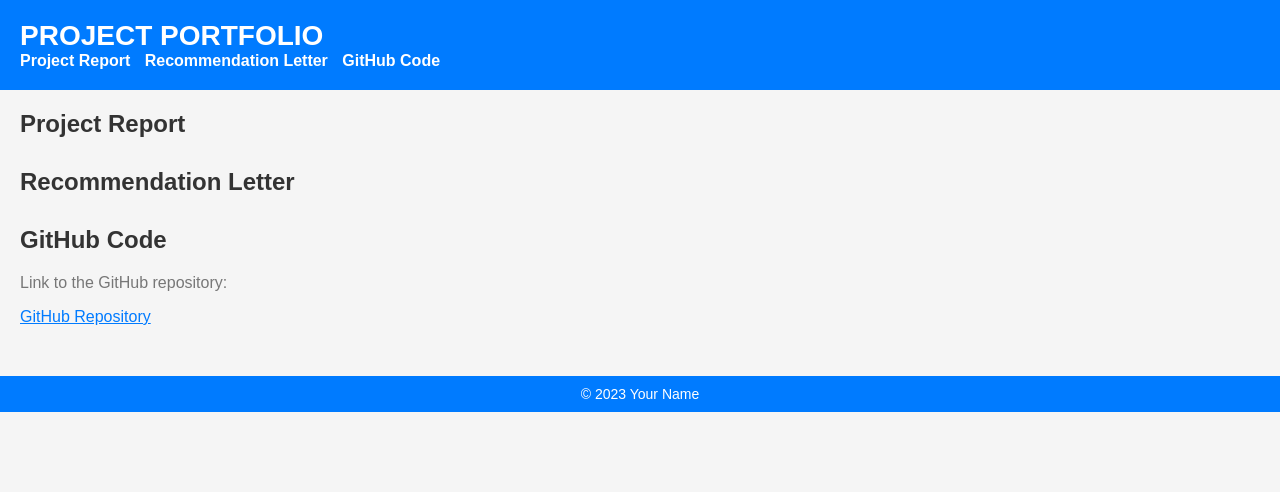
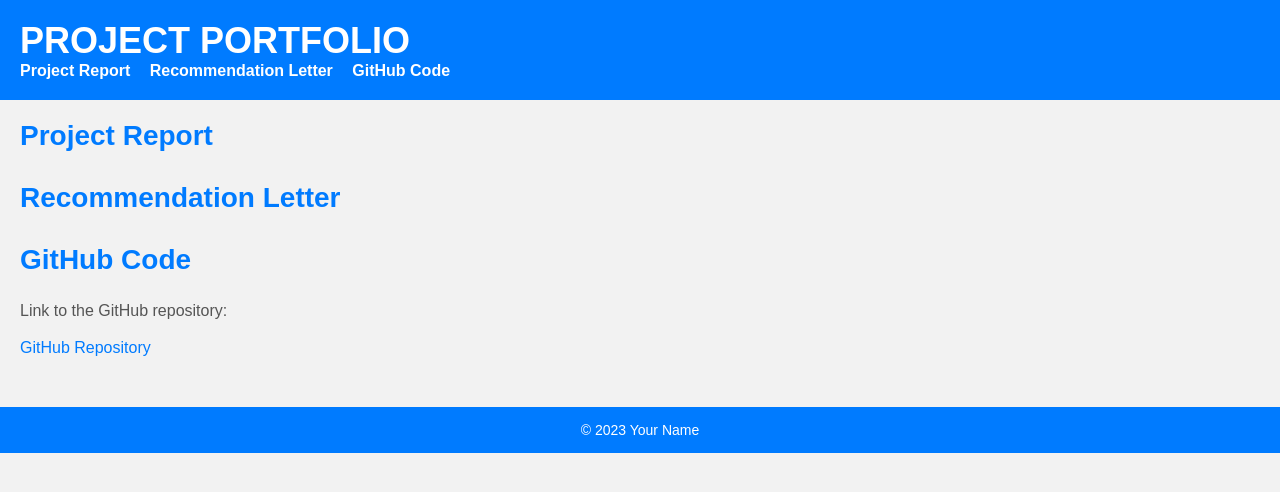
Before and after one commit to gauraviiitg/gauraviiitg.github.io, a plain HTML site: page index.html in a window 1280 px wide. Drawn offline with Linux system fonts and the light colour scheme; a script that the page names is missing.

Commit message:
Update styles.css

```diff
--- a/styles.css
+++ b/styles.css
@@ -2,7 +2,8 @@ body {
   font-family: Arial, sans-serif;
   margin: 0;
   padding: 0;
-  background-color: #f5f5f5;
+  background-color: #f2f2f2;
+  color: #333;
 }
 
 header {
@@ -13,15 +14,16 @@ header {
 
 header h1 {
   margin: 0;
-  font-size: 28px;
+  font-size: 36px;
   text-transform: uppercase;
 }
 
 nav a {
   color: #fff;
   text-decoration: none;
-  margin-right: 10px;
+  margin-right: 15px;
   font-weight: bold;
+  font-size: 16px;
 }
 
 main {
@@ -34,26 +36,32 @@ section {
 
 section h2 {
   margin-top: 0;
-  font-size: 24px;
-  color: #333;
+  font-size: 28px;
+  color: #007bff;
 }
 
 section p {
-  color: #777;
+  color: #555;
+  line-height: 1.5;
 }
 
 a {
   color: #007bff;
+  text-decoration: none;
+}
+
+a:hover {
+  text-decoration: underline;
 }
 
 footer {
   background-color: #007bff;
   color: #fff;
-  padding: 10px;
+  padding: 15px;
   text-align: center;
+  font-size: 14px;
 }
 
 footer p {
   margin: 0;
-  font-size: 14px;
 }
```
